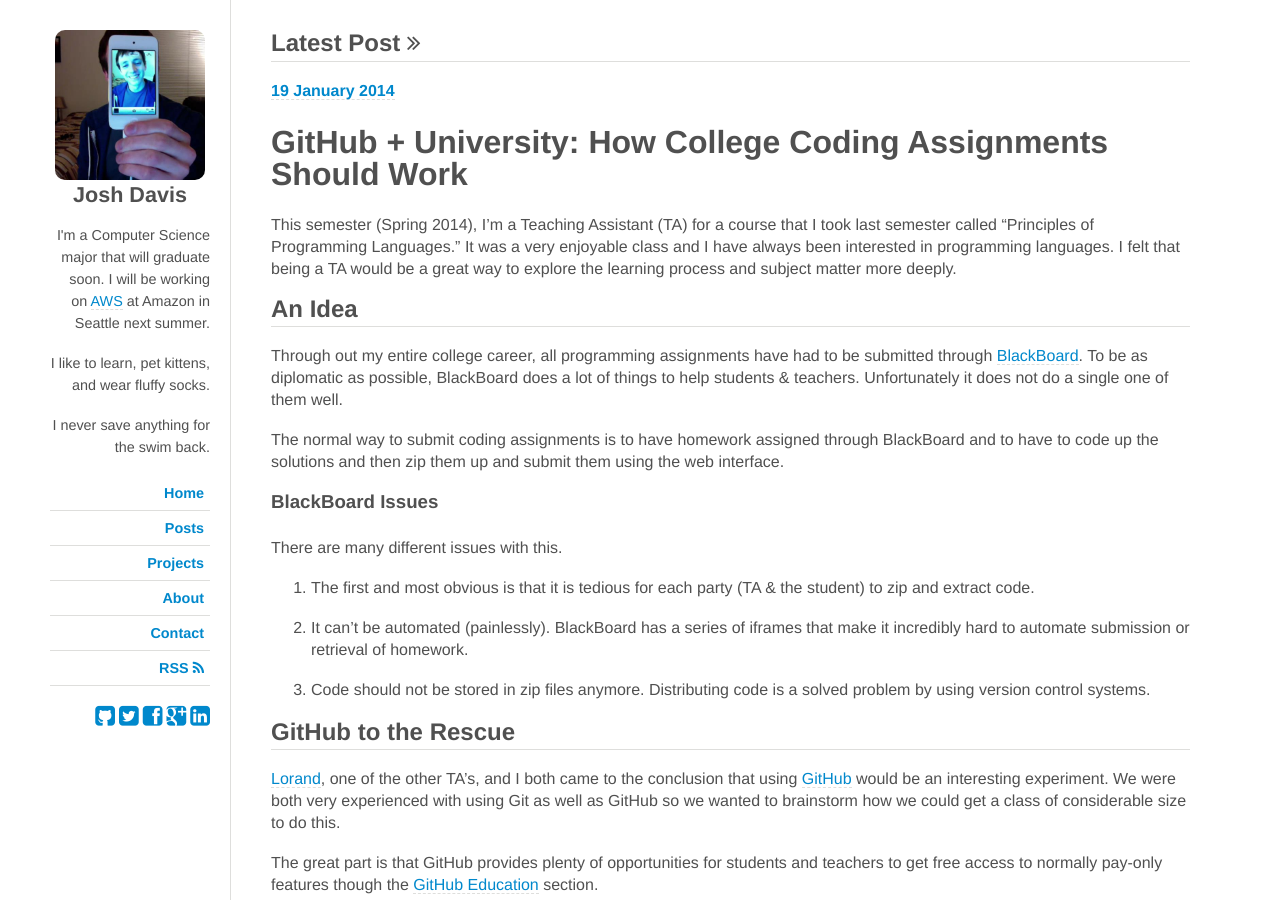
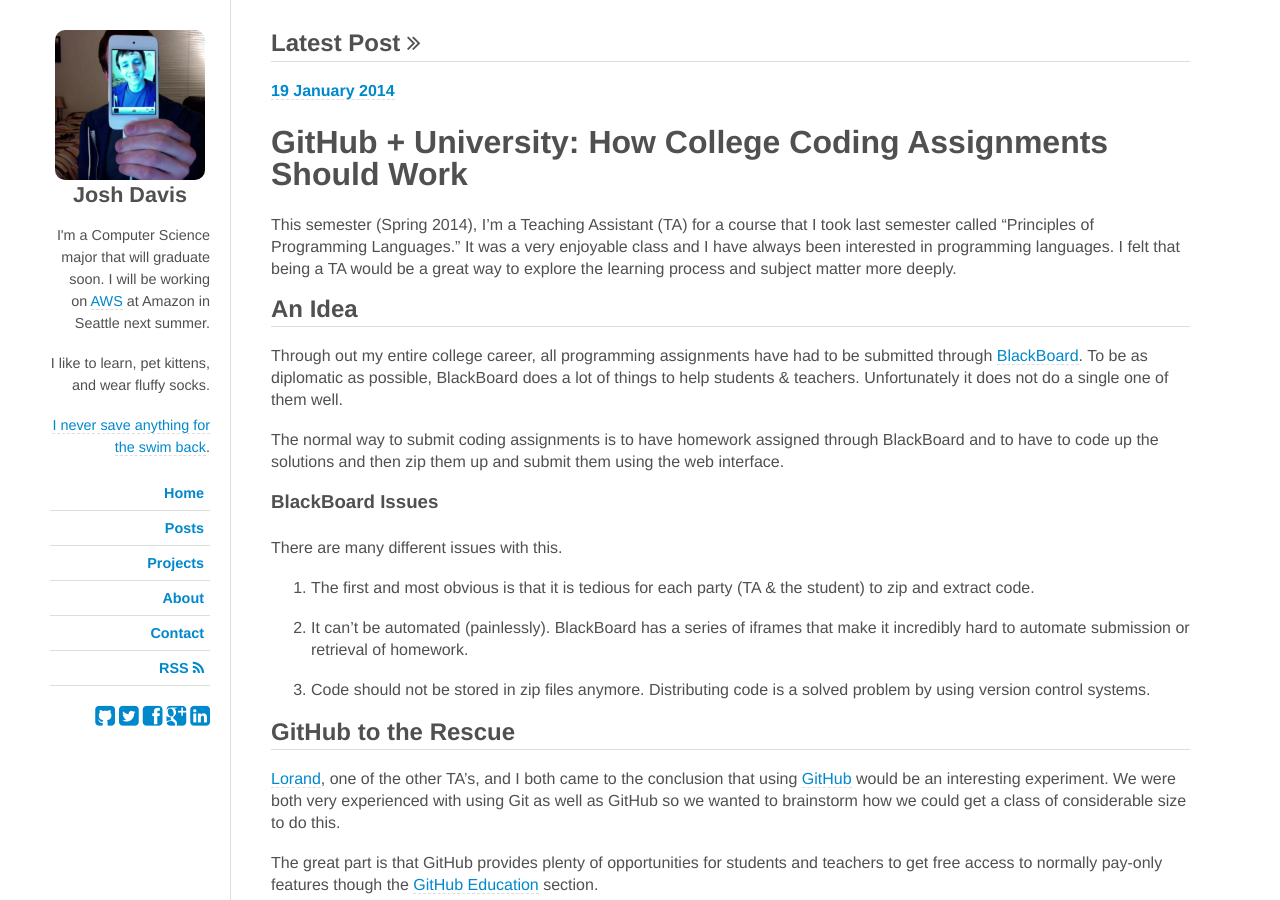
Before and after one commit to jdavis/jdavis.github.com, a Jekyll site: the page built from index.html, in a window 1280 px wide and 900 px high. Built offline with Jekyll 4.4.1, drawn with Linux system fonts in a browser that asks for light colours; nearby versions of some CDN libraries; some web fonts are replaced; Markdown is read by kramdown in place of the engine named in the settings; some of the changed lines change nothing that is shown.

Commit message:
Link to my article in sidebar

```diff
--- a/_layouts/default.html
+++ b/_layouts/default.html
@@ -54,7 +54,8 @@
                         I like to learn, pet kittens, and wear fluffy socks.
                     </p>
                     <p>
-                        I never save anything for the swim back.
+                        <a href="/2013/08/31/never-save-anything-for-the-swim-back/">I never save anything
+                            for the swim back</a>.
                     </p>
                 </div>
 
```
